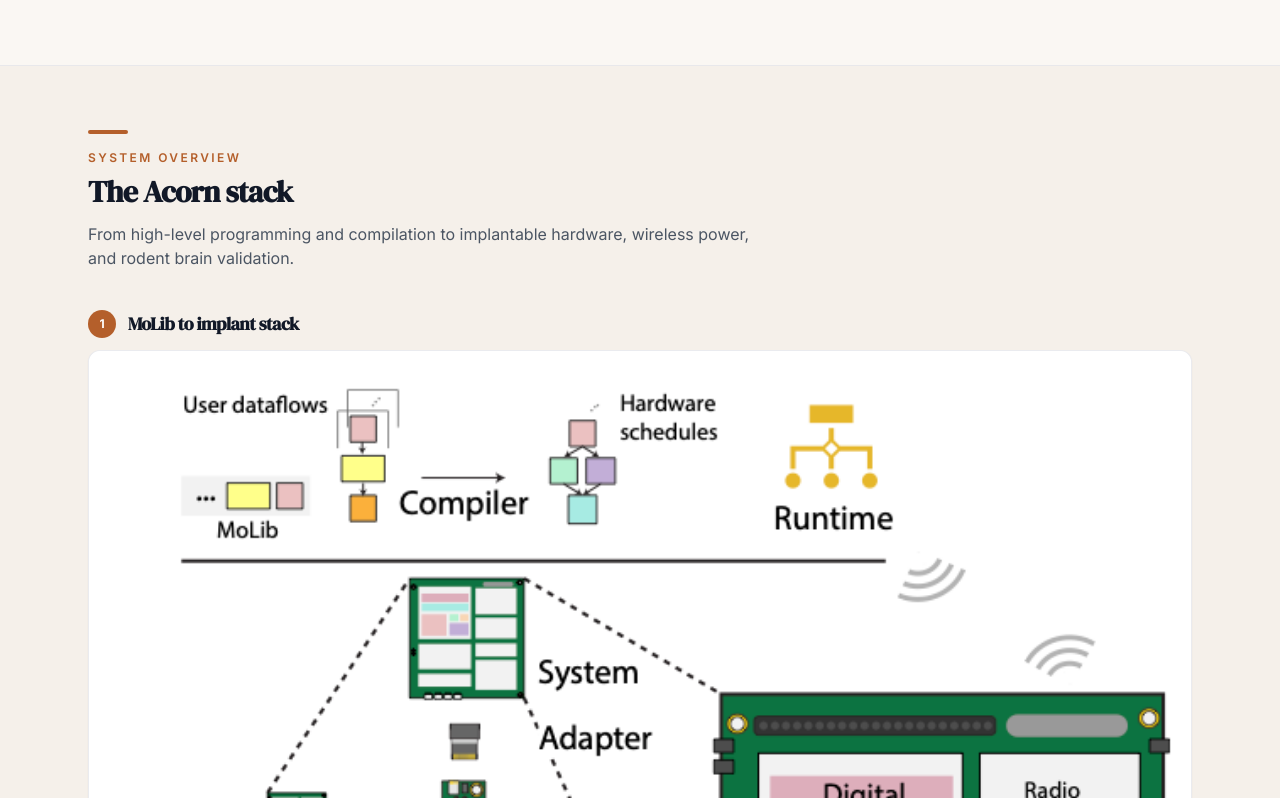
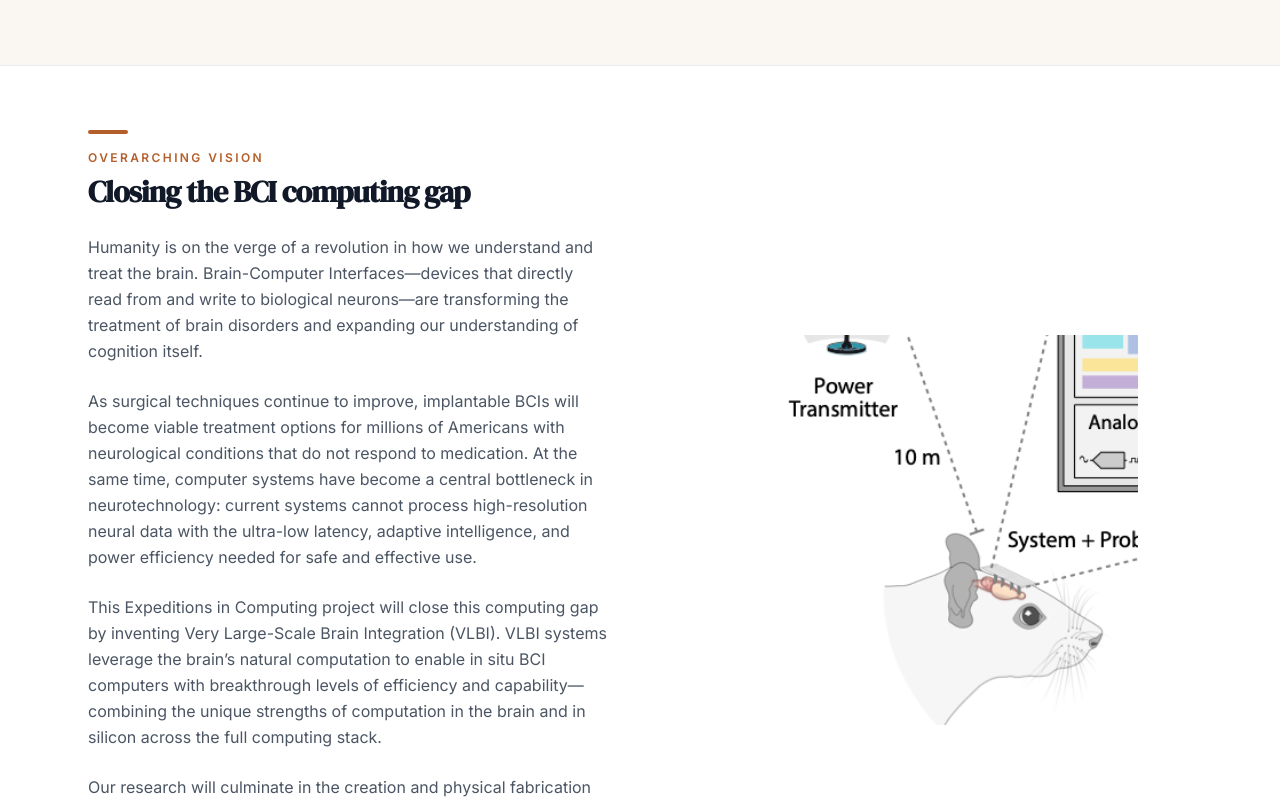
Before and after one commit to Gimmick12-DYY/Acorn-Web, a Next.js app in the folder apps/web/: page /about in a window 1280 px wide. Shown: the part 1402-2200 px from the top of the page. Built offline with nearby package versions, Linux system fonts and the light colour scheme.

Commit message:
Change- Main Adjustment #2

```diff
--- a/apps/web/app/about/page.tsx
+++ b/apps/web/app/about/page.tsx
@@ -1,7 +1,7 @@
 import React from 'react';
 import Link from 'next/link';
-import { CapabilityGrid, OverviewPanels, PageHeader } from '../../components';
-import { aboutBrainImage, overviewPanels } from '../../content/images';
+import { CapabilityGrid, PageHeader } from '../../components';
+import { aboutBrainImage, rodentValidationImage } from '../../content/images';
 import { broaderImpacts, institutions, overview, vision } from '../../content/site';
 
 export const metadata = {
@@ -44,32 +44,32 @@ export default function AboutPage() {
         </div>
       </section>
 
-      <section className="border-y border-gray-200/80 bg-[#F5F0EA]">
-        <div className="mx-auto max-w-6xl px-4 py-12 sm:px-6 md:py-16">
-          <div className="mb-8 md:mb-10">
-            <div className="accent-rule" />
-            <p className="section-label mb-2">System Overview</p>
-            <h2 className="font-serif text-2xl text-gray-900 md:text-3xl">The Acorn stack</h2>
-            <p className="mt-3 max-w-2xl text-sm leading-relaxed text-gray-600 sm:text-base">
-              From high-level programming and compilation to implantable hardware, wireless
-              power, and rodent brain validation.
-            </p>
-          </div>
-          <OverviewPanels panels={overviewPanels} />
-        </div>
-      </section>
-
       <section className="border-y border-gray-200/80 bg-white">
         <div className="mx-auto max-w-6xl px-4 py-12 sm:px-6 md:py-16">
-          <div className="mb-8 md:mb-10">
-            <div className="accent-rule" />
-            <p className="section-label mb-2">Overarching Vision</p>
-            <h2 className="font-serif text-2xl text-gray-900 md:text-3xl">Closing the BCI computing gap</h2>
-          </div>
-          <div className="max-w-3xl space-y-5 text-gray-600 leading-relaxed sm:space-y-6">
-            {vision.paragraphs.map((paragraph) => (
-              <p key={paragraph.slice(0, 40)}>{paragraph}</p>
-            ))}
+          <div className="grid items-center gap-10 md:grid-cols-2 md:gap-12 lg:gap-16">
+            <div className="min-w-0">
+              <div className="accent-rule" />
+              <p className="section-label mb-2">Overarching Vision</p>
+              <h2 className="font-serif text-2xl text-gray-900 md:text-3xl">
+                Closing the BCI computing gap
+              </h2>
+              <div className="mt-6 space-y-5 text-gray-600 leading-relaxed sm:space-y-6">
+                {vision.paragraphs.map((paragraph) => (
+                  <p key={paragraph.slice(0, 40)}>{paragraph}</p>
+                ))}
+              </div>
+            </div>
+
+            <div className="relative aspect-[4/3] overflow-hidden rounded-2xl bg-white">
+              <img
+                src={rodentValidationImage}
+                alt="Acorn rodent brain interfacing — wireless power delivery to implantable system and probes"
+                width={360}
+                height={340}
+                className="absolute inset-0 h-full w-full object-contain"
+                loading="lazy"
+              />
+            </div>
           </div>
         </div>
       </section>
--- a/apps/web/app/research/page.tsx
+++ b/apps/web/app/research/page.tsx
@@ -1,6 +1,6 @@
 import React from 'react';
 import Link from 'next/link';
-import { PageHeader } from '../../components';
+import { OverviewPanels, PageHeader } from '../../components';
 import { overviewPanels } from '../../content/images';
 import { designGoals, disciplines, intellectualMerit, researchThrusts } from '../../content/site';
 
@@ -32,10 +32,24 @@ export default function ResearchPage() {
         </div>
       </section>
 
-      <section className="bg-[#F5F0EA] border-y border-gray-200/80">
+      <section className="border-y border-gray-200/80 bg-[#F5F0EA]">
+        <div className="mx-auto max-w-6xl px-4 py-12 sm:px-6 md:py-16">
+          <div className="mb-8 md:mb-10">
+            <div className="accent-rule" />
+            <p className="section-label mb-2">System Overview</p>
+            <h2 className="font-serif text-2xl text-gray-900 md:text-3xl">The Acorn stack</h2>
+            <p className="mt-3 max-w-2xl text-sm leading-relaxed text-gray-600 sm:text-base">
+              From high-level programming and compilation to implantable hardware, wireless
+              power, and rodent brain validation.
+            </p>
+          </div>
+          <OverviewPanels panels={overviewPanels} />
+        </div>
+      </section>
+
+      <section className="bg-white border-y border-gray-200/80">
         <div className="max-w-6xl mx-auto px-6 py-16">
-          <div className="grid lg:grid-cols-2 gap-10 items-start">
-            <div>
+          <div className="max-w-3xl">
             <div className="accent-rule" />
             <p className="section-label mb-2">Research Map</p>
             <h2 className="font-serif text-2xl text-gray-900 mb-4">Five integrated thrusts</h2>
@@ -44,17 +58,6 @@ export default function ResearchPage() {
               systems software, and wireless integration—validated through rodent brain interfacing
               and integrated with dedicated ethics and education efforts.
             </p>
-            </div>
-            <figure className="rounded-xl overflow-hidden border border-gray-200/80 bg-white">
-              <img
-                src={overviewPanels[2].src}
-                alt={overviewPanels[2].alt}
-                className="w-full h-auto"
-              />
-              <figcaption className="px-4 py-3 text-xs text-gray-500 leading-relaxed border-t border-gray-100">
-                {overviewPanels[2].caption}
-              </figcaption>
-            </figure>
           </div>
         </div>
       </section>
--- a/apps/web/components/PageHeader.tsx
+++ b/apps/web/components/PageHeader.tsx
@@ -39,7 +39,7 @@ export function PageHeader({ label, title, description, children, image }: PageH
           </div>
 
           {image && (
-            <div className="relative aspect-[3/2] overflow-hidden rounded-2xl bg-black ring-1 ring-gray-200/80">
+            <div className="relative aspect-[3/2] overflow-hidden rounded-2xl bg-black">
               <img
                 src={image.src}
                 alt={image.alt}
--- a/apps/web/content/images.ts
+++ b/apps/web/content/images.ts
@@ -3,6 +3,8 @@
 export const heroImage = '/images/hero-brain.jpg';
 
 export const aboutBrainImage = '/images/about-brain.jpg';
+
+export const rodentValidationImage = '/images/rodent-validation.png';
 
 export const overviewPanels = [
   {
```
Also changed, not shown: apps/web/public/images/rodent-validation.png (added), 1 other file (tests, documents, lock files or other folders). Lines whose indentation alone changed are shown as unchanged.
